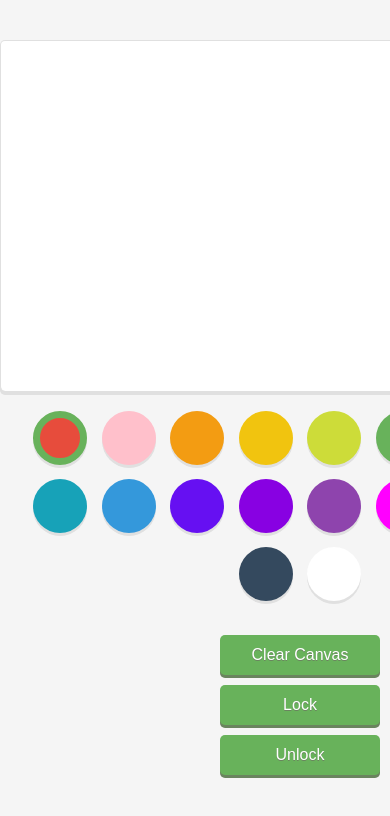
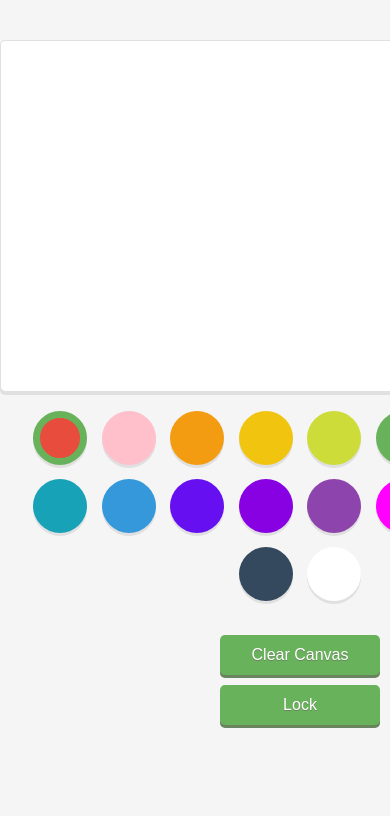
Before and after one commit to alexjyong/BabbyPaint, a website: page src/www/index.html in a window 390 px wide. Shown: the top 816 px of the page. Drawn offline with Linux system fonts and the light colour scheme; some packages are replaced by stand-ins of ours.

Commit message:
more updates

```diff
--- a/src/www/index.html
+++ b/src/www/index.html
@@ -36,7 +36,6 @@
 	</ul>
 	<button class="utility" id="clear" onclick='clear_canvas_width ()'>Clear Canvas</button>
 	<button class="utility" id="lockButton">Lock</button>
-	<button class="utility" id="unlockButton">Unlock</button>
 	<!-- <button id="revealColorSelect">New Color</button>
 	<div id="colorSelect">
 		<span id="newColor"></span>
```
